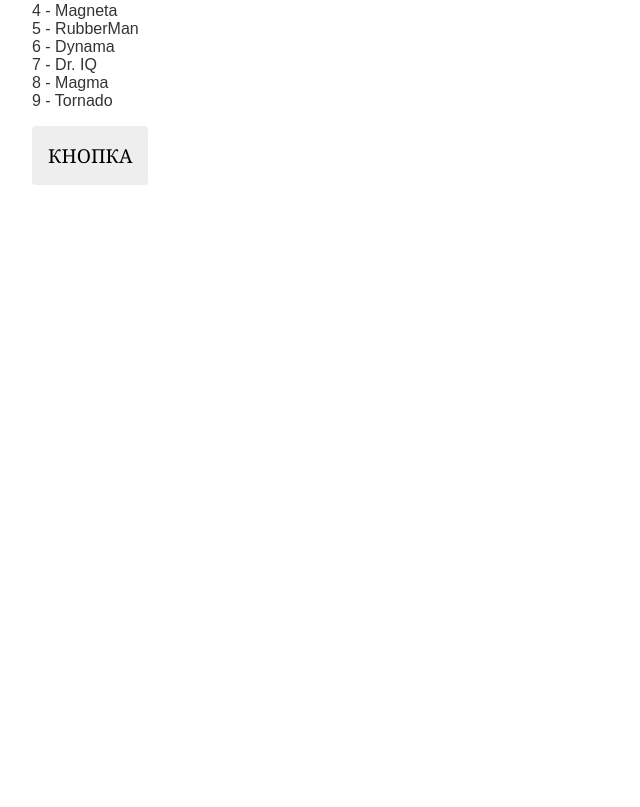
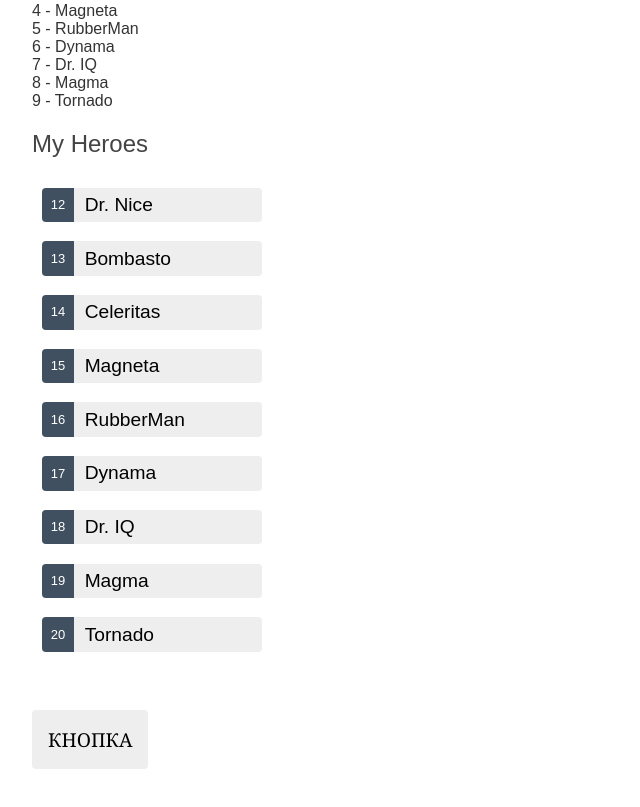
Before and after one commit to ililis/angular-hero-tutor, an Angular app: page / in a window 1280 px wide. Shown: the part 844-1651 px from the top of the page, without its empty margins (0-640 px from the left). Before the commit the page ends 1077 px from the top, so only its background shows below. Built offline with nearby package versions, Linux system fonts and the light colour scheme.

Commit message:
2 files modified, 4 added

```diff
--- a/src/app/app.module.ts
+++ b/src/app/app.module.ts
@@ -5,9 +5,10 @@ import { AppComponent } from './app.component';
 import { HeroesComponent } from './heroes/heroes.component';
 
 import { FormsModule } from '@angular/forms';
+import { HeroDetailComponent } from './hero-detail/hero-detail.component';
 
 @NgModule({
-  declarations: [AppComponent, HeroesComponent],
+  declarations: [AppComponent, HeroesComponent, HeroDetailComponent],
   imports: [BrowserModule, FormsModule],
   providers: [],
   bootstrap: [AppComponent],
--- /dev/null
+++ b/src/app/hero-detail/hero-detail.component.html
@@ -0,0 +1,8 @@
+<div *ngIf="hero">
+  <h2>{{ hero.name | uppercase }} Details</h2>
+  <div><span>id: </span>{{ hero.id }}</div>
+  <div>
+    <label for="hero-name">Hero name: </label>
+    <input id="hero-name" [(ngModel)]="hero.name" placeholder="name" />
+  </div>
+</div>
--- a/src/app/heroes/heroes.component.html
+++ b/src/app/heroes/heroes.component.html
@@ -37,4 +37,17 @@
   {{ i + 1 }} - {{ hero.name }}
 </div>
 
-<!-- hero.name == "Tornado" -->
+<h2>My Heroes</h2>
+<ul class="heroes" *ngIf="singlehero.name == 'Windstorm'">
+  <li *ngFor="let hero of heroes">
+    <button
+      type="button"
+      (click)="onSelect(hero)"
+      [class.selected]="hero === selectedHero"
+    >
+      <span class="badge">{{ hero.id }}</span>
+      <span class="name">{{ hero.name }}</span>
+    </button>
+    <app-hero-detail [hero]="selectedHero"></app-hero-detail>
+  </li>
+</ul>
```
Also changed, not shown: src/app/hero-detail/hero-detail.component.ts (added, +11 -0 lines), src/app/hero-detail/hero-detail.component.css (added), 1 other file (tests, documents, lock files or other folders).
